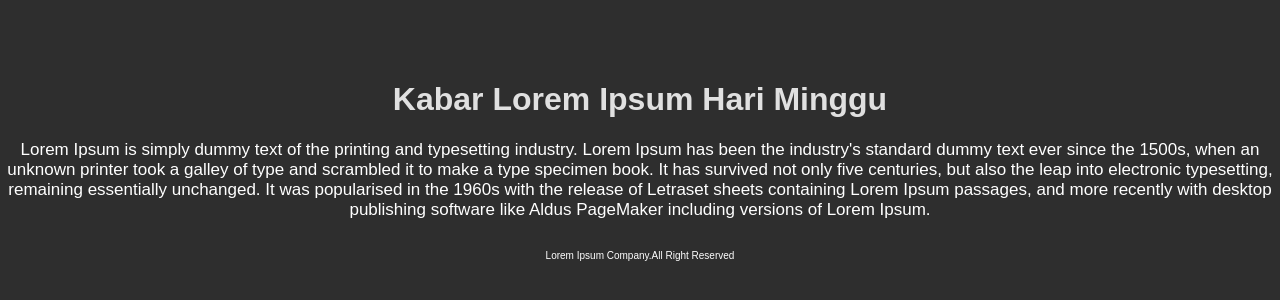
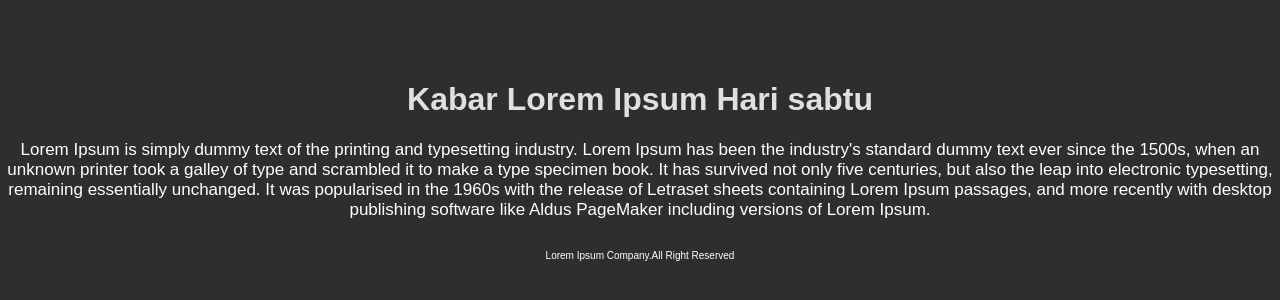
Before and after one commit to bluecodemx/Portal_Berita, a plain HTML site: page index.html in a window 1280 px wide. Shown: the part 100-400 px from the top of the page. Drawn offline with Linux system fonts and the light colour scheme.

Commit message:
Penambahan fitur pada html

```diff
--- a/index.html
+++ b/index.html
@@ -8,7 +8,7 @@
   </head>
   <body>
     <div class="lorem-article">
-      <h1>Kabar Lorem Ipsum Hari Minggu</h1>
+      <h1>Kabar Lorem Ipsum Hari sabtu</h1>
       <article>
         Lorem Ipsum is simply dummy text of the printing and typesetting industry. Lorem Ipsum has been the industry's standard dummy text ever since the 1500s, when an unknown printer took a galley of type and scrambled it to make a type
         specimen book. It has survived not only five centuries, but also the leap into electronic typesetting, remaining essentially unchanged. It was popularised in the 1960s with the release of Letraset sheets containing Lorem Ipsum
```
